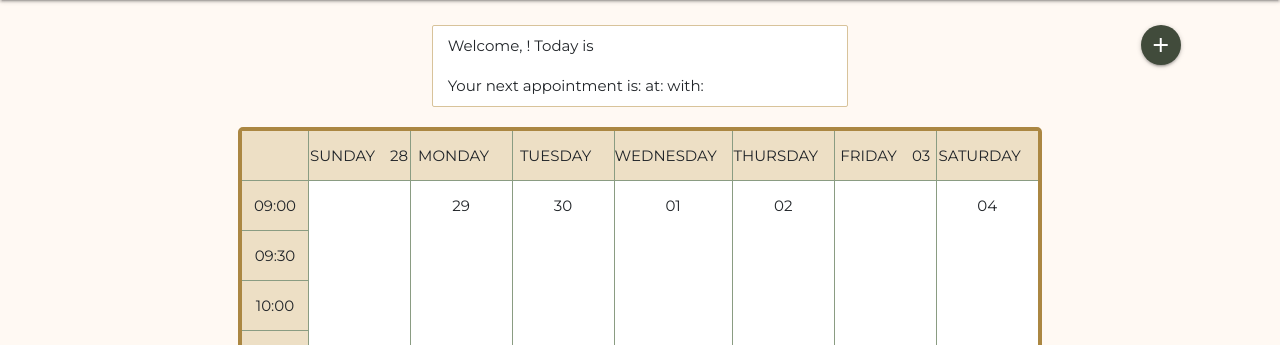
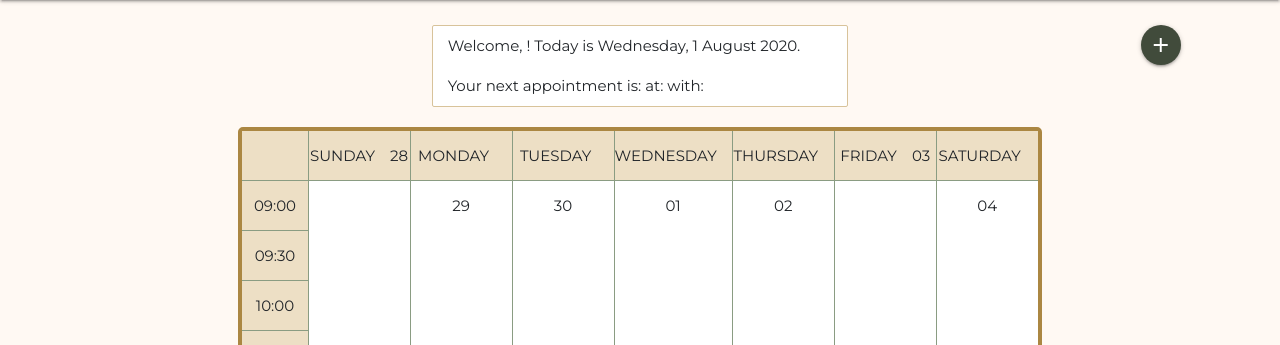
Before and after one commit to Lindsaykerr1994/Appointment-Planner, a Flask app: page / in a window 1280 px wide. Shown: the part 75-420 px from the top of the page. Run offline with Flask 2, Linux system fonts and the light colour scheme; data that the repository does not hold is empty; some libraries are stand-ins or nearby versions.

Commit message:
Created functions to set welcome message on 'schedule.html'

```diff
--- a/static/js/create-schedule.js
+++ b/static/js/create-schedule.js
@@ -18,9 +18,12 @@ $(document).ready(function(){
     applyDatesToSchedule(thisWeeksDate);
     //Third, apply events to schedule.
     createThisWeeksEvents(thisWeeksEvents);
+    setWelcomeMessage(profileInfo["firstName"]);
 })
 var timelineStart = "09:00";
 var timelineEnd = "17:00";
+var dayNames = ["Sunday","Monday","Tuesday","Wednesday","Thursday","Friday","Saturday"]
+var monthNames = ["January","February","March","April","May","June","July","August","September","October","November","December"]
 function getProfileInfo(){
     var profileSpan = $(".profile-data-container div").text();
     var profileSingle = profileSpan.split(" ")
@@ -411,3 +414,10 @@ function calculateCardTop(eventStart){
     return cardStyleTop;
 
 }
+//The following functions set the welcome message at the top of schedule.html
+function setWelcomeMessage(firstName){
+    $("#welcome-client-name").text(firstName);
+    var todaysDate = getTodaysDate();
+    var welcomeDate = `${dayNames[todaysDate[0]]}, ${todaysDate[1]} ${monthNames[todaysDate[2]]} ${todaysDate[3]}`;
+    $("#todays-date-span").text(welcomeDate);
+}
--- a/templates/schedule.html
+++ b/templates/schedule.html
@@ -22,7 +22,7 @@
         <div class="row margin-top-25">
             <div id="welcome-div" class="col-4 offset-4">
                 <p class="margin-bot-0">
-                    Welcome, <span id="welcome-client-name"></span>! Today is <span id="todays-date-span"></span><br>
+                    Welcome, <span id="welcome-client-name"></span>! Today is <span id="todays-date-span"></span>.<br>
                     Your next appointment is: <span id="welcome-appt-date"></span> at: <span id="welcome-appt-time"></span> with: <span id="welcome-appt-name"></span>
                 </p>
             </div>
```
